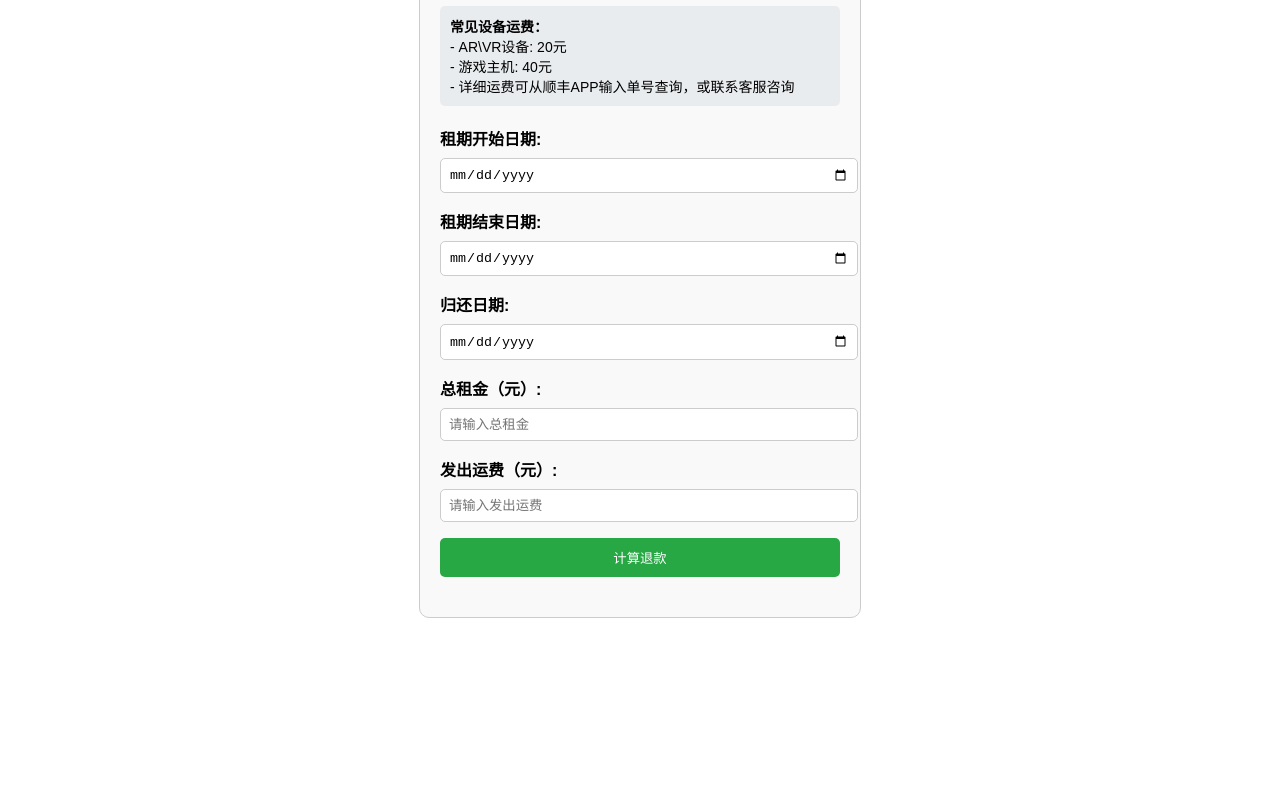
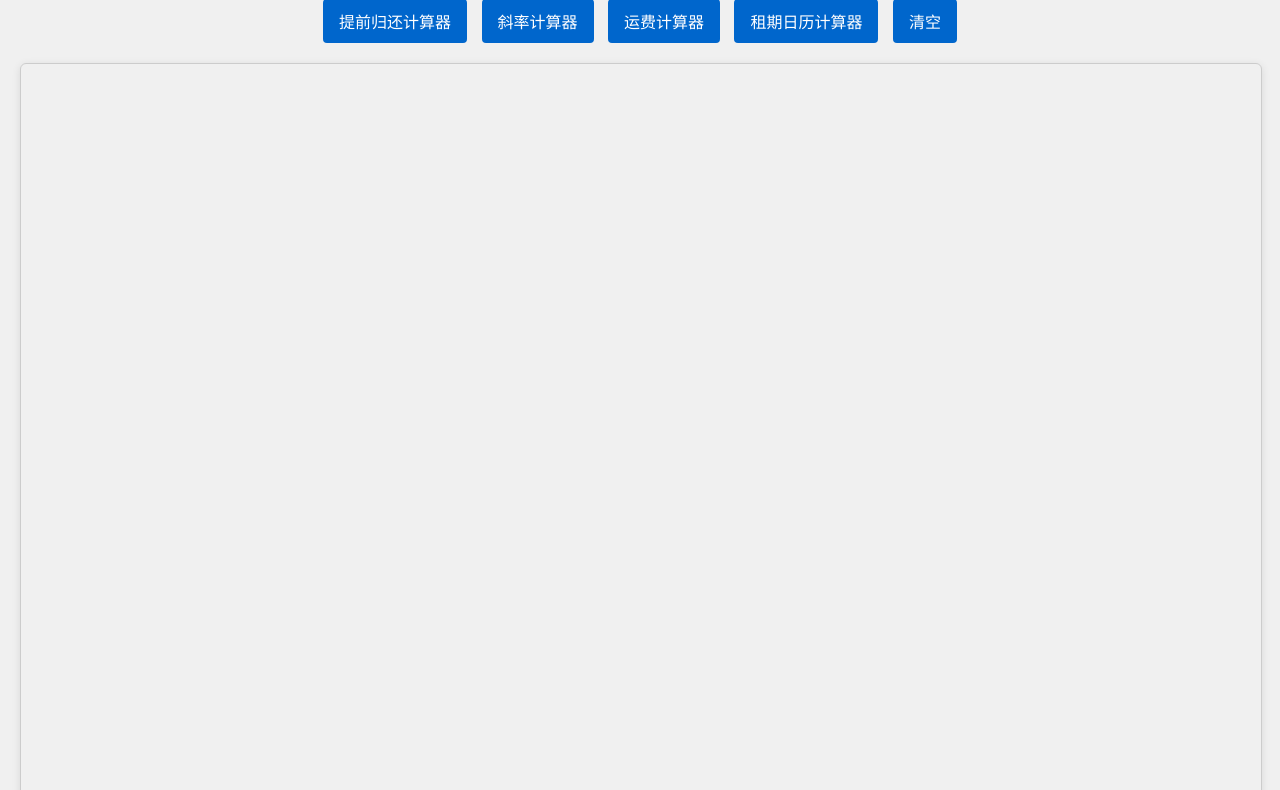
Before and after one commit to Drvjp/cdl, a plain HTML site: page index.html in a window 1280 px wide. Shown: the part 110-900 px from the top of the page. Before the commit the page ends 800 px from the top, so only its background shows below. Drawn offline with Linux system fonts and the light colour scheme.

Commit message:
Update index.html

```diff
--- a/index.html
+++ b/index.html
@@ -1,125 +1,90 @@
 <!DOCTYPE html>
-<html lang="zh-CN">
+<html lang="zh">
 <head>
     <meta charset="UTF-8">
-    <meta name="viewport" content="width=device-width, initial-scale=1.0">
-    <title>提前归还退款计算器</title>
+    <title>柴哒赁导航</title>
     <style>
         body {
             font-family: Arial, sans-serif;
-            margin: 20px;
+            margin: 0;
+            padding: 20px;
+            background-color: #f0f0f0;
         }
-        .container {
-            max-width: 400px;
-            margin: 0 auto;
-            padding: 20px;
-            border: 1px solid #ccc;
-            border-radius: 10px;
-            background-color: #f9f9f9;
+        h1 {
+            color: #333;
+            text-align: center;
         }
-        .shipping-info {
-            margin-bottom: 20px;
-            padding: 10px;
-            background-color: #e9ecef;
-            border-radius: 5px;
-            font-size: 14px;
+        .nav {
+            text-align: center;
+            margin: 20px 0;
         }
-        label {
-            display: block;
-            margin-bottom: 8px;
-            font-weight: bold;
-        }
-        input {
-            width: 100%;
-            padding: 8px;
-            margin-bottom: 16px;
-            border: 1px solid #ccc;
-            border-radius: 5px;
-        }
-        button {
-            width: 100%;
-            padding: 10px;
-            background-color: #28a745;
+        .nav button {
+            padding: 10px 16px;
+            margin: 0 5px;
+            font-size: 16px;
+            background-color: #0066cc;
             color: white;
             border: none;
-            border-radius: 5px;
+            border-radius: 4px;
             cursor: pointer;
         }
-        button:hover {
-            background-color: #218838;
+        .nav button:hover {
+            background-color: #0055aa;
         }
-        .result {
-            margin-top: 20px;
-            font-size: 18px;
-            font-weight: bold;
+        .frame-container {
+            width: 100%;
+            height: 1000px;
+            border: 1px solid #ccc;
+            border-radius: 6px;
+            overflow: hidden;
+            box-shadow: 0 2px 8px rgba(0,0,0,0.1);
+        }
+        iframe {
+            width: 100%;
+            height: 100%;
+            border: none;
+        }
+        .home-btn {
+            display: block;
+            width: 120px;
+            margin: 20px auto;
+            padding: 10px;
+            text-align: center;
+            background-color: #555;
+            color: white;
+            text-decoration: none;
+            border-radius: 4px;
+            font-size: 16px;
+        }
+        .home-btn:hover {
+            background-color: #333;
         }
     </style>
 </head>
 <body>
-    <div class="container">
-        <h2>提前归还退款计算器</h2>
+    <h1>📝 柴哒赁常用工具汇总</h1>
 
-        <!-- 新增运费信息 -->
-        <div class="shipping-info">
-            <strong>常见设备运费：</strong><br>
-            - AR\VR设备: 20元<br>
-            - 游戏主机: 40元<br>
-            - 详细运费可从顺丰APP输入单号查询，或联系客服咨询
-        </div>
-
-        <label for="startDate">租期开始日期:</label>
-        <input type="date" id="startDate">
-
-        <label for="endDate">租期结束日期:</label>
-        <input type="date" id="endDate">
-
-        <label for="returnDate">归还日期:</label>
-        <input type="date" id="returnDate">
-
-        <label for="totalRent">总租金（元）:</label>
-        <input type="number" id="totalRent" placeholder="请输入总租金">
-
-        <label for="shippingFee">发出运费（元）:</label>
-        <input type="number" id="shippingFee" placeholder="请输入发出运费">
-
-        <button onclick="calculateRefund()">计算退款</button>
-
-        <div class="result" id="result"></div>
+    <div class="nav">
+        <button onclick="loadPage('tiqianguihuan.html')">提前归还计算器</button>
+        <button onclick="loadPage('xielv.html')">斜率计算器</button>
+        <button onclick="loadPage('yunfei.html')">运费计算器</button>
+	<button onclick="loadPage('zuqi.html')">租期日历计算器</button>
+        <button onclick="clearFrame()">清空</button>
     </div>
 
+    <div class="frame-container">
+        <iframe id="contentFrame" src="" frameborder="0"></iframe>
+    </div>
+
+    <!-- 返回主页按钮（在 iframe 里也会显示） -->
+    <a href="index.html" class="home-btn">← 返回主页</a>
+
     <script>
-        function calculateRefund() {
-            // 获取输入值
-            const startDate = new Date(document.getElementById('startDate').value);
-            const endDate = new Date(document.getElementById('endDate').value);
-            const returnDate = new Date(document.getElementById('returnDate').value);
-            const totalRent = parseFloat(document.getElementById('totalRent').value);
-            const shippingFee = parseFloat(document.getElementById('shippingFee').value);
-
-            // 计算总租期（天）
-            const totalPeriod = Math.ceil((endDate - startDate) / (1000 * 60 * 60 * 24)) + 1;
-
-            // 计算剩余天数（天）
-            const remainingDays = Math.ceil((endDate - returnDate) / (1000 * 60 * 60 * 24));
-
-            // 检查归还日期是否在租期内
-            if (returnDate < startDate || returnDate > endDate) {
-                document.getElementById('result').innerHTML = "归还日期不在租期内，请重新选择！";
-                return;
-            }
-
-            // 计算日均租金
-            const dailyRent = (totalRent - shippingFee) / totalPeriod;
-
-            // 计算退款金额
-            const refundAmount = (remainingDays / 2) * dailyRent;
-
-            // 显示结果
-            document.getElementById('result').innerHTML = `
-                总租期: ${totalPeriod} 天<br>
-                剩余天数: ${remainingDays} 天<br>
-                提前归还退款金额: ${refundAmount.toFixed(2)} 元
-            `;
+        function loadPage(url) {
+            document.getElementById('contentFrame').src = url;
+        }
+        function clearFrame() {
+            document.getElementById('contentFrame').src = '';
         }
     </script>
 </body>
```
